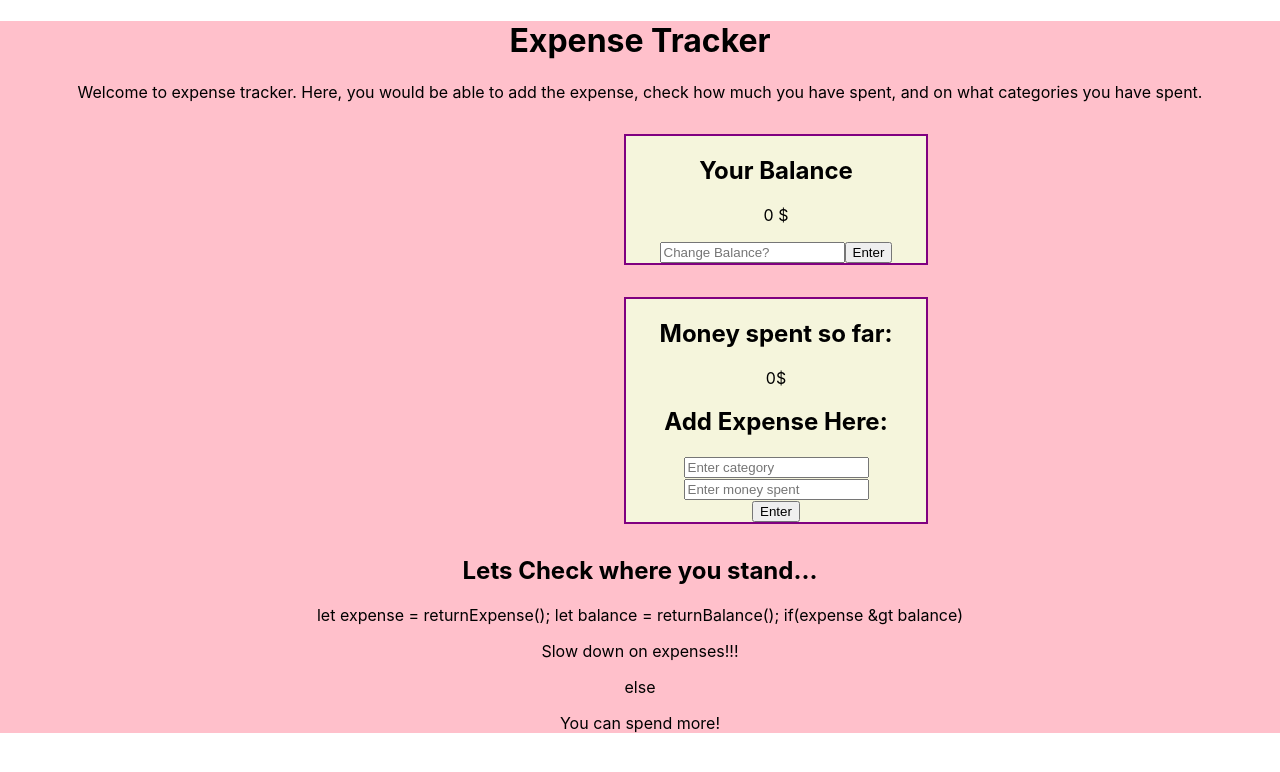
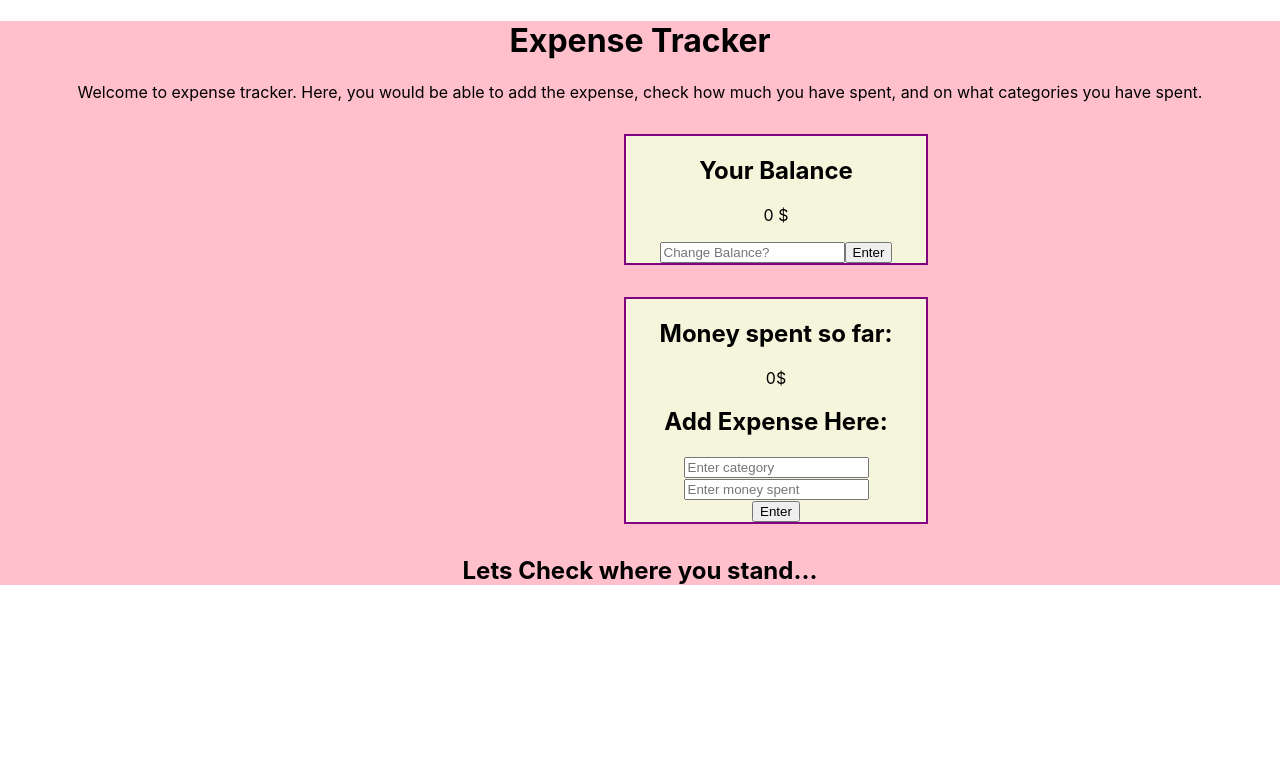
Before and after one commit to shreyaajainn31/expense-tracker, a React (Create React App) app: page / in a window 1280 px wide. Shown: the top 772 px of the page. Built offline with nearby package versions, Linux system fonts and the light colour scheme.

Commit message:
file modularizing

```diff
--- a/src/App.js
+++ b/src/App.js
@@ -1,10 +1,10 @@
 import logo from './logo.svg';
 import './App.css';
-import MainPage from './components/MainPage';
-import MainPageForm from './components/MainPageForm';
+import MainPage from './components/MainPage/MainPage';
+import ExpenseForm from './components/Expenses/ExpenseForm';
 import './components/MainPage.css';
-import Balance from './components/BalanceForm';
-import ProfitLoss from './components/ProfitLoss';
+import Balance from './components/Balance/BalanceForm';
+import ProfitLoss from './components/Balance/ProfitLoss';
 
 
 function App() {
@@ -13,7 +13,7 @@ function App() {
       <MainPage />
       <Balance />
 
-      <MainPageForm />
+      <ExpenseForm />
 
       <ProfitLoss/>
 
--- /dev/null
+++ b/src/components/Balance/ProfitLoss.js
@@ -0,0 +1,16 @@
+import React, {useState} from "react";
+import Balance from "./BalanceForm";
+import MainPageForm from "../Expenses/ExpenseForm";
+
+export default function ProfitLoss(){
+
+    return (
+
+        <div className = "profit">
+
+            <h2> Lets Check where you stand... </h2>
+
+
+        </div>
+    );
+}
--- a/src/components/MainPageForm.js
+++ b/src/components/Expenses/ExpenseForm.js
@@ -1,8 +1,8 @@
 import React, {useState} from "react";
 
-import Balance from "./BalanceForm";
+import Balance from "../Balance/BalanceForm";
 
-export default function MainPageForm(props){
+export default function ExpenseForm(props){
 
     const [category, setCategory] = useState('')
     const [expense, setExpense] = useState('')
@@ -11,6 +11,7 @@ export default function MainPageForm(props){
     function returnExpense(){
         return expense;
     }
+
     const handleCategoryChange = e => {
         setCategory(e.target.value);
 
--- a/src/components/ProfitLoss.js
+++ /dev/null
@@ -1,22 +0,0 @@
-import React, {useState} from "react";
-import Balance from "./BalanceForm";
-import MainPageForm from "./MainPageForm";
-
-export default function ProfitLoss(){
-    return (
-        <div className = "profit">
-
-            <h2> Lets Check where you stand... </h2>
-            let expense = returnExpense();
-            let balance = returnBalance();
-
-            if(expense &gt balance){
-                <p> Slow down on expenses!!!</p>
-            }
-            else{
-                <p> You can spend more! </p>
-            }
-
-        </div>
-    );
-}
```
Also changed, not shown: src/components/Balance/BalanceForm.js (renamed from src/components/BalanceForm.js), src/components/MainPage/MainPage.js (renamed from src/components/MainPage.js).
